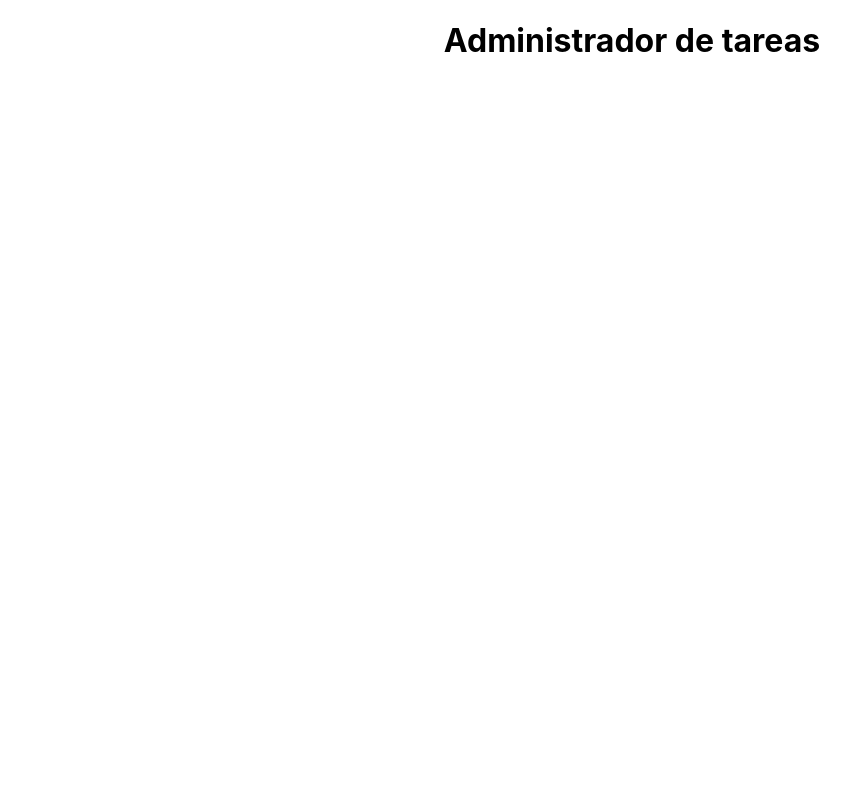
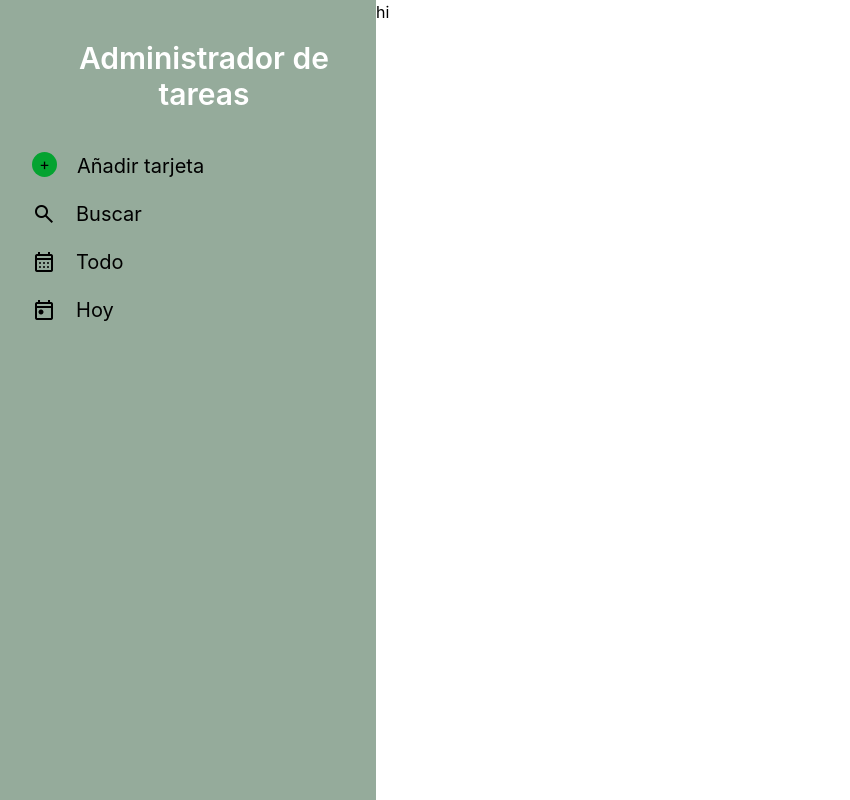
Before and after one commit to KANG-27/Administrador-Tareas, a React (Create React App) app: page / in a window 1280 px wide. Shown: the whole page, without its empty margins (8-858 px from the left). Built offline with nearby package versions, Linux system fonts and the light colour scheme.

Commit message:
barra de navegacion y agregar nuevas tareas

```diff
--- a/package.json
+++ b/package.json
@@ -3,6 +3,9 @@
   "version": "0.1.0",
   "private": true,
   "dependencies": {
+    "@emotion/react": "^11.13.3",
+    "@emotion/styled": "^11.13.0",
+    "@mui/icons-material": "^6.1.5",
     "@testing-library/jest-dom": "^5.17.0",
     "@testing-library/react": "^13.4.0",
     "@testing-library/user-event": "^13.5.0",
--- a/src/App.js
+++ b/src/App.js
@@ -1,11 +1,38 @@
-import logo from './logo.svg';
-import './App.css';
-import Header from './components/Header';
+import { useEffect, useState } from "react";
+import "./App.css";
+import Navbar from "./components/Navbar";
+import TaskForm from "./components/TaskForm";
+import TaskList from "./components/TaskList";
 
 function App() {
+  const [tasks, setTasks] = useState([]);
+  const [selected, setSelected] = useState("all");
+
+  useEffect(() => {
+    const savedTasks = localStorage.getItem("taskData");
+    if (savedTasks) {
+      setTasks(JSON.parse(savedTasks)); // Parsea el JSON a un objeto
+    }
+  console.log(tasks)
+
+  }, []);
+
+  const updateTasks = (newTask) => {
+    const updateTask = [...tasks, newTask];
+    setTasks(updateTask);
+    localStorage.setItem("taskData", JSON.stringify(updateTask));
+  };
+
+
   return (
-    <div className="App">
-        <Header/>
+    <div className="App flex">
+      <Navbar setSelected={setSelected} selected={selected} />
+      {selected === "newCard" && (
+        <TaskForm onSaveTask={updateTasks} setSelected={setSelected} />
+      )}
+      {selected === "all" &&
+        <TaskList tasks={tasks}/>
+      }
     </div>
   );
 }
--- a/src/components/Header.jsx
+++ /dev/null
@@ -1,9 +0,0 @@
-
-const Header = ()=> (
-    <header>
-        <h1>Administrador de tareas</h1>
-    </header>
-)
-
-
-export default Header
--- /dev/null
+++ b/src/components/Navbar.jsx
@@ -0,0 +1,42 @@
+function Navbar({ setSelected }) {
+  return (
+    <section className="bg-[#95AB9B] w-[30%] h-[100vh] pt-10 pl-10">
+      <h1 className="text-white text-3xl font-semibold">
+        Administrador de tareas
+      </h1>
+      <nav className="mt-10">
+        <ul className="flex flex-col gap-5">
+          <li
+            className="flex item-center"
+            onClick={() => setSelected("newCard")}
+          >
+            <div className="bg-primary-color w-[25px] h-[25px] rounded-full mr-5">
+              +
+            </div>
+            <p className="text-xl">Añadir tarjeta</p>
+          </li>
+          <li
+            className="flex items-center"
+            onClick={() => setSelected("search")}
+          >
+            <span class="material-symbols-outlined mr-5">search</span>
+            <p className="text-xl">Buscar</p>
+          </li>
+          <li className="flex items-center" onClick={() => setSelected("all")}>
+            <span class="material-symbols-outlined mr-5">calendar_month</span>
+            <p className="text-xl">Todo</p>
+          </li>
+          <li
+            className="flex items-center"
+            onClick={() => setSelected("today")}
+          >
+            <span class="material-symbols-outlined mr-5">today</span>
+            <p className="text-xl">Hoy</p>
+          </li>
+        </ul>
+      </nav>
+    </section>
+  );
+}
+
+export default Navbar;
--- a/src/components/TaskForm.jsx
+++ b/src/components/TaskForm.jsx
@@ -0,0 +1,83 @@
+import { useState } from "react";
+
+function TaskForm({ setSelected, onSaveTask }) {
+  const [formData, setFormData] = useState({
+    title: "",
+    date: "",
+    time: "",
+  });
+
+  const handleChange = (e) => {
+    const { name, value } = e.target;
+    setFormData({
+      ...formData,
+      [name]: value,
+    });
+  };
+
+  const handleSubmit = (e) => {
+    e.preventDefault();
+    onSaveTask(formData);
+    setFormData({ title: "", date: "", time: "" });
+    setSelected("today");
+  };
+
+  return (
+    <div className="absolute w-full h-[100vh] flex items-center justify-center bg-three-color bg-opacity-100">
+      <div className="bg-white w-[50%] rounded-lg p-10">
+        <div className="flex justify-between">
+          <h1 className="text-4xl text-primary-color">Añadir nueva tarjeta</h1>
+          <p
+            className="text-primary-color text-4xl "
+            onClick={() => {
+              setSelected("today");
+            }}
+          >
+            x
+          </p>
+        </div>
+        <form
+          onSubmit={handleSubmit}
+          action=""
+          className="flex flex-col gap-5 mx-10 mt-16"
+        >
+          <div className="flex justify-between">
+            <h2 className="text-right text-3xl min-w-min">Titulo:</h2>
+            <input
+              onChange={handleChange}
+              type="text"
+              name="title"
+              className="text-left text-2xl w-[80%] border-primary-color border-b-2"
+            />
+          </div>
+          {/* <hr className="border-primary-color border-1" /> */}
+
+          <div className="flex justify-between">
+            <h2 className="text-right text-3xl min-w-min">Fecha:</h2>
+            <input
+              onChange={handleChange}
+              type="date"
+              name="date"
+              className="text-left text-2xl  w-[80%] border-primary-color border-b-2 "
+            />
+          </div>
+          <div className="flex justify-between">
+            <h2 className="text-right text-3xl min-w-min">Hora:</h2>
+            <input
+              onChange={handleChange}
+              type="time"
+              name="time"
+              className="text-left text-2xl  w-[80%] border-primary-color border-b-2"
+            />
+          </div>
+          <div className="flex justify-center mt-10">
+            <button className="bg-primary-color text-white py-2 w-[50%] rounded-lg">
+              Guardar
+            </button>
+          </div>
+        </form>
+      </div>
+    </div>
+  );
+}
+export default TaskForm;
--- a/src/components/TaskList.jsx
+++ b/src/components/TaskList.jsx
@@ -0,0 +1,7 @@
+function TaskList({tasks}) {
+
+
+  return <div>hi</div>;
+}
+
+export default TaskList;
--- a/src/index.css
+++ b/src/index.css
@@ -11,3 +11,13 @@ code {
   font-family: source-code-pro, Menlo, Monaco, Consolas, 'Courier New',
     monospace;
 }
+
+:root{
+  --primary-color: #05A331;
+  --second-color: #005117;
+  --three-color: #95AB9B;
+}
+
+@tailwind base;
+@tailwind components;
+@tailwind utilities;
--- a/src/index.js
+++ b/src/index.js
@@ -5,9 +5,14 @@ import App from './App';
 
 
 
+
 const root = ReactDOM.createRoot(document.getElementById('root'));
 root.render(
   <React.StrictMode>
+    <head><link
+      rel="stylesheet"
+      href="https://fonts.googleapis.com/css2?family=Material+Symbols+Outlined:opsz,wght,FILL,GRAD@24,400,0,0"
+    /></head>
     <App />
   </React.StrictMode>
 );
--- a/tailwind.config.js
+++ b/tailwind.config.js
@@ -1,8 +1,17 @@
 /** @type {import('tailwindcss').Config} */
 module.exports = {
-  content: ["./index.html", "./src/**/*.{js,jsx}"],
+  content: [
+    "./src/**/*.{js,jsx,ts,tsx}",  // Escanea los archivos dentro de `src`
+    "./public/index.html"           // También el HTML principal
+  ],
   theme: {
-    extend: {},
+    extend: {
+      colors: {
+        'primary-color': 'var(--primary-color)',
+        'second-color': 'var(--second-color)',
+        'three-color': 'var(--three-color)',
+      },
+    },
   },
   plugins: [],
-};
+}
```
Also changed, not shown: 1 other file (tests, documents, lock files or other folders).
